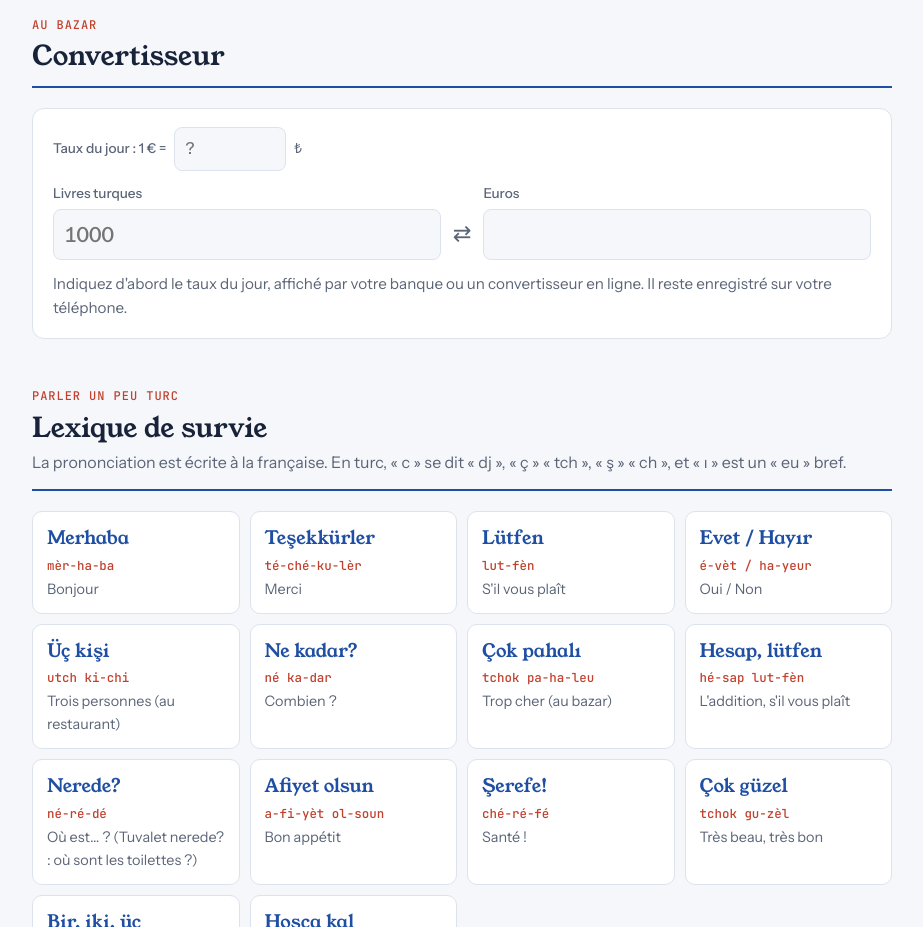
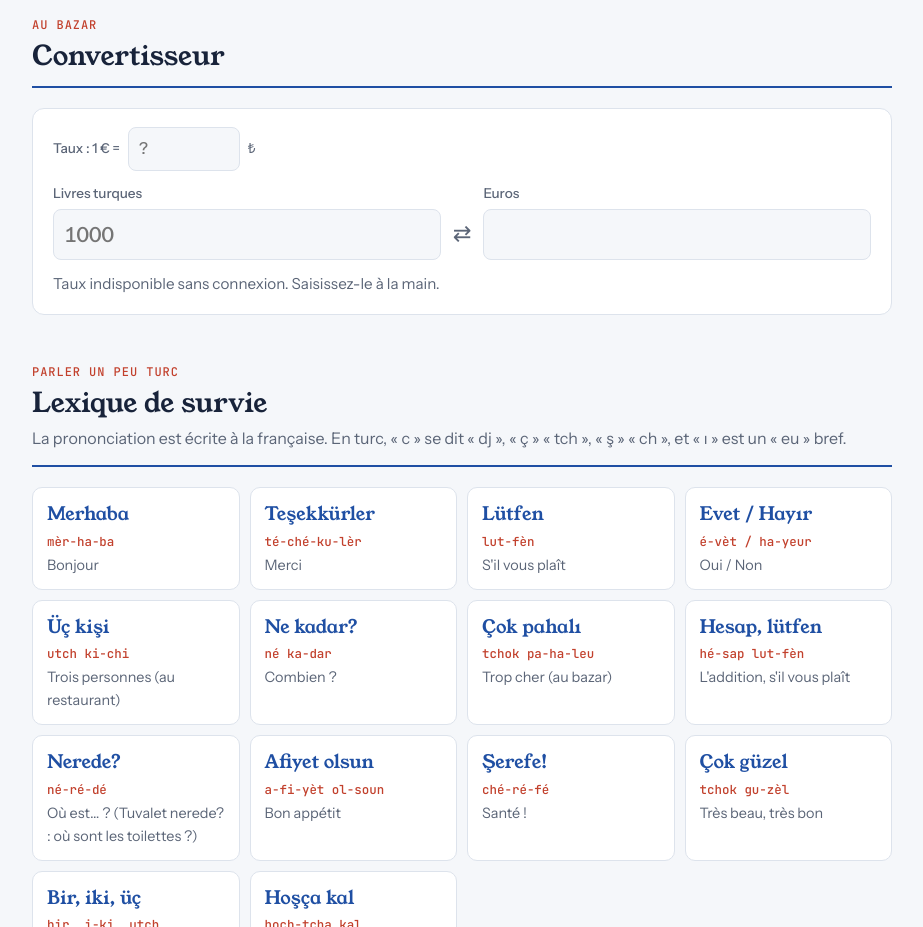
Before and after one commit to Hugo230795/Istanbul, a plain HTML site: page index.html in a window 1280 px wide. Shown: the part 6000-6927 px from the top of the page, without its empty margins (178-1101 px from the left). Drawn offline with Linux system fonts and the light colour scheme; no server answers.

Commit message:
Convertisseur : taux EUR→TRY récupéré automatiquement
Taux du jour de la BCE via Frankfurter, ExchangeRate-API en secours,
dernier taux gardé hors connexion, saisie manuelle toujours possible.

Co-Authored-By: Claude Opus 5.5 <noreply@anthropic.com>

```diff
--- a/index.html
+++ b/index.html
@@ -166,6 +166,8 @@ footer { color: var(--muted); font-size: .85rem; border-top: 1px solid var(--lin
 .conv input { font-size: 1.3rem; font-variant-numeric: tabular-nums; }
 .conv-eq { font-size: 1.4rem; color: var(--muted); padding-bottom: 8px; }
 .conv-hint { flex-basis: 100%; }
+.linkish { all: unset; cursor: pointer; color: var(--cobalt); text-decoration: underline; }
+.linkish:focus-visible { outline: 2px solid var(--cobalt); outline-offset: 2px; }
 .lex { display: grid; grid-template-columns: repeat(auto-fill, minmax(200px, 1fr)); gap: 10px; }
 .lex div { background: var(--surface); border: 1px solid var(--line); border-radius: 10px; padding: 12px 14px; display: flex; flex-direction: column; gap: 2px; }
 .lex b { font-family: var(--f-display); font-weight: 400; font-size: 1.15rem; color: var(--cobalt); }
@@ -347,11 +349,11 @@ footer { color: var(--muted); font-size: .85rem; border-top: 1px solid var(--lin
       <h2>Convertisseur</h2>
     </div>
     <div class="card conv">
-      <label for="rate" class="rate-l">Taux du jour : 1 € = <input id="rate" type="number" min="1" step="0.01" inputmode="decimal" placeholder="?"> ₺</label>
+      <label for="rate" class="rate-l">Taux : 1 € = <input id="rate" type="number" min="1" step="0.01" inputmode="decimal" placeholder="?"> ₺</label>
       <label for="c-try">Livres turques<input id="c-try" type="number" min="0" step="1" inputmode="decimal" placeholder="1000"></label>
       <span class="conv-eq" aria-hidden="true">⇄</span>
       <label for="c-eur">Euros<input id="c-eur" type="number" min="0" step="0.01" inputmode="decimal"></label>
-      <p class="hint conv-hint" id="c-hint">Indiquez d'abord le taux du jour, affiché par votre banque ou un convertisseur en ligne. Il reste enregistré sur votre téléphone.</p>
+      <p class="hint conv-hint"><span id="c-hint" aria-live="polite">Récupération du taux du jour…</span> <button type="button" class="linkish" id="c-auto" hidden>Reprendre le taux automatique</button></p>
     </div>
   </section>
 
@@ -636,30 +638,61 @@ footer { color: var(--muted); font-size: .85rem; border-top: 1px solid var(--lin
   refresh();
 })();
 
-// Convertisseur : taux saisi par chacun, gardé sur son téléphone
+// Convertisseur : taux du jour récupéré automatiquement, modifiable à la main
 (function () {
   const $ = id => document.getElementById(id);
-  const rateInput = $("rate"), cTry = $("c-try"), cEur = $("c-eur"), hint = $("c-hint");
-  const KEY = "istanbul-taux";
-  let rate = null;
-  try { const r = parseFloat(localStorage.getItem(KEY)); if (r > 0) rate = r; } catch (e) {}
-  if (rate) rateInput.value = rate;
-  const fromTry = () => { cEur.value = rate && cTry.value ? (cTry.value / rate).toFixed(2) : ""; };
-  const fromEur = () => { cTry.value = rate && cEur.value ? Math.round(cEur.value * rate) : ""; };
-  function showHint() {
-    hint.textContent = rate
-      ? "Au taux de 1 € = " + rate.toLocaleString("fr-FR") + " ₺, enregistré sur ce téléphone."
-      : "Indiquez d'abord le taux du jour, affiché par votre banque ou un convertisseur en ligne. Il reste enregistré sur votre téléphone.";
+  const rateInput = $("rate"), cTry = $("c-try"), cEur = $("c-eur"), hint = $("c-hint"), autoBtn = $("c-auto");
+  const KEY = "istanbul-taux-v2"; // { auto: {rate, date, source}, manual: number|null }
+  let store = { auto: null, manual: null };
+  try { store = Object.assign(store, JSON.parse(localStorage.getItem(KEY) || "{}")); } catch (e) {}
+  const save = () => { try { localStorage.setItem(KEY, JSON.stringify(store)); } catch (e) {} };
+  const rate = () => store.manual || (store.auto && store.auto.rate) || null;
+  const fmtDate = d => new Date(d + "T12:00:00Z").toLocaleDateString("fr-FR", { day: "numeric", month: "long" });
+
+  const fromTry = () => { const r = rate(); cEur.value = r && cTry.value ? (cTry.value / r).toFixed(2) : ""; };
+  const fromEur = () => { const r = rate(); cTry.value = r && cEur.value ? Math.round(cEur.value * r) : ""; };
+
+  function show(note) {
+    if (document.activeElement !== rateInput) rateInput.value = rate() ? +rate().toFixed(2) : "";
+    autoBtn.hidden = !(store.manual && store.auto);
+    if (store.manual) hint.textContent = "Taux saisi à la main, enregistré sur ce téléphone.";
+    else if (store.auto) hint.textContent = "Taux du " + fmtDate(store.auto.date) + " (" + store.auto.source + "), mis à jour automatiquement." + (note ? " " + note : "");
+    else hint.textContent = note || "Récupération du taux du jour…";
+    fromTry();
   }
+
+  // Deux sources gratuites : la BCE (via Frankfurter), puis ExchangeRate-API en secours
+  async function fetchRate() {
+    const sources = [
+      ["https://api.frankfurter.dev/v1/latest?base=EUR&symbols=TRY", d => ({ rate: d.rates.TRY, date: d.date, source: "BCE" })],
+      ["https://open.er-api.com/v6/latest/EUR", d => ({ rate: d.rates.TRY, date: new Date(d.time_last_update_unix * 1000).toISOString().slice(0, 10), source: "ExchangeRate-API" })]
+    ];
+    for (const [url, parse] of sources) {
+      try {
+        const res = await fetch(url, { signal: AbortSignal.timeout ? AbortSignal.timeout(8000) : undefined });
+        if (!res.ok) continue;
+        const r = parse(await res.json());
+        if (r.rate > 0) return r;
+      } catch (e) {}
+    }
+    return null;
+  }
+
   rateInput.addEventListener("input", () => {
     const r = parseFloat(rateInput.value);
-    rate = r > 0 ? r : null;
-    try { localStorage.setItem(KEY, rate ? String(rate) : ""); } catch (e) {}
-    fromTry(); showHint();
+    store.manual = r > 0 ? r : null;
+    save(); show();
   });
+  autoBtn.addEventListener("click", () => { store.manual = null; save(); show(); });
   cTry.addEventListener("input", fromTry);
   cEur.addEventListener("input", fromEur);
-  showHint();
+
+  show();
+  fetchRate().then(r => {
+    if (r) { store.auto = r; save(); show(); }
+    else if (store.auto) show("Pas de connexion : dernier taux connu.");
+    else if (!store.manual) show("Taux indisponible sans connexion. Saisissez-le à la main.");
+  });
 })();
 </script>
 
```
